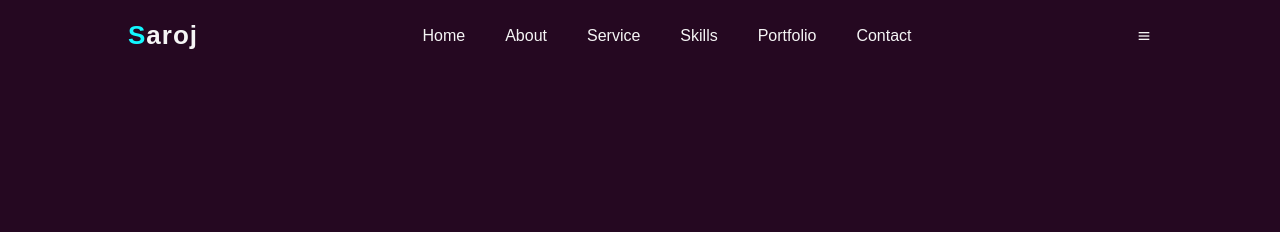
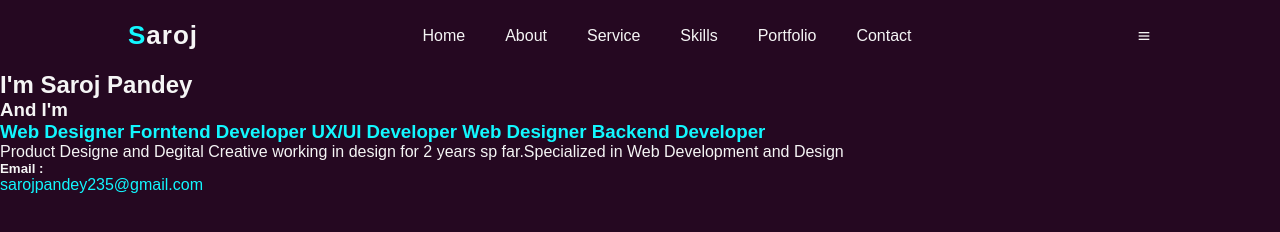
Before and after one commit to SarojPandey01/personalPortfolio, a plain HTML site: page index.html in a window 1280 px wide. Drawn offline with nearby package versions, Linux system fonts and the light colour scheme.

Commit message:
navnar done

```diff
--- a/index.html
+++ b/index.html
@@ -21,6 +21,29 @@
         </ul>
         <div id="menu-icon" class="bx bx-menu"></div>
     </header>
+
+    <!-- Home section -->
+        <section class="home" id="home">
+            <div class="home-content">
+                <h1>I'm Saroj Pandey</h1>
+                <div class="change-text">
+                    <h3>And I'm</h3>
+                    <h3>
+                        <span class="word">Web Designer</span>
+                        <span class="word">Forntend Developer</span>
+                        <span class="word">UX/UI Developer</span>
+                        <span class="word">Web Designer</span>
+                        <span class="word">Backend Developer</span>
+                    </h3>
+                </div>
+                <p>Product Designe and Degital Creative working in design for 2 years sp far.Specialized in Web Development and Design</p>
+                <div class="info-box">
+                    <div class="email-info"><h5>Email :</h5>
+                        <span>sarojpandey235@gmail.com</span>
+                    </div>
+                </div>
+            </div>
+        </section>
     <script src="script.js"></script>
 </body>
 </html>
--- a/stylesheet.css
+++ b/stylesheet.css
@@ -11,6 +11,7 @@
     --text-color:#f5f5f5;
     --hover-color:#12f7ff;
     --bg-color:#250821;
+    --secon-bg-color:#292e33;
     --big-font:2.5rem;
     --norma-font:2rem;
     --neon-box-shadow:0 0 .5rem #12f7ff;
@@ -70,7 +71,17 @@ span{
     0 0 70px rgba(18, 247, 255, 0.6),
     0 0 80px rgba(18, 247, 255, 0.6),
     0 0 100px rgba(18, 247, 255, 0.6),
-    0 0 150px rgba(18, 247, 255, 0.6)
-    ;;
+    0 0 150px rgba(18, 247, 255, 0.6);
 
 }
+#menu-icons{
+
+    font-size: 1.8rem;
+    z-index: 100001;
+    cursor: pointer;
+    margin-left: 25px;
+    background: var(--hover-color);
+    border-radius: 3px;
+    color: var(--secon-bg-color);
+    display: none;
+}
```
